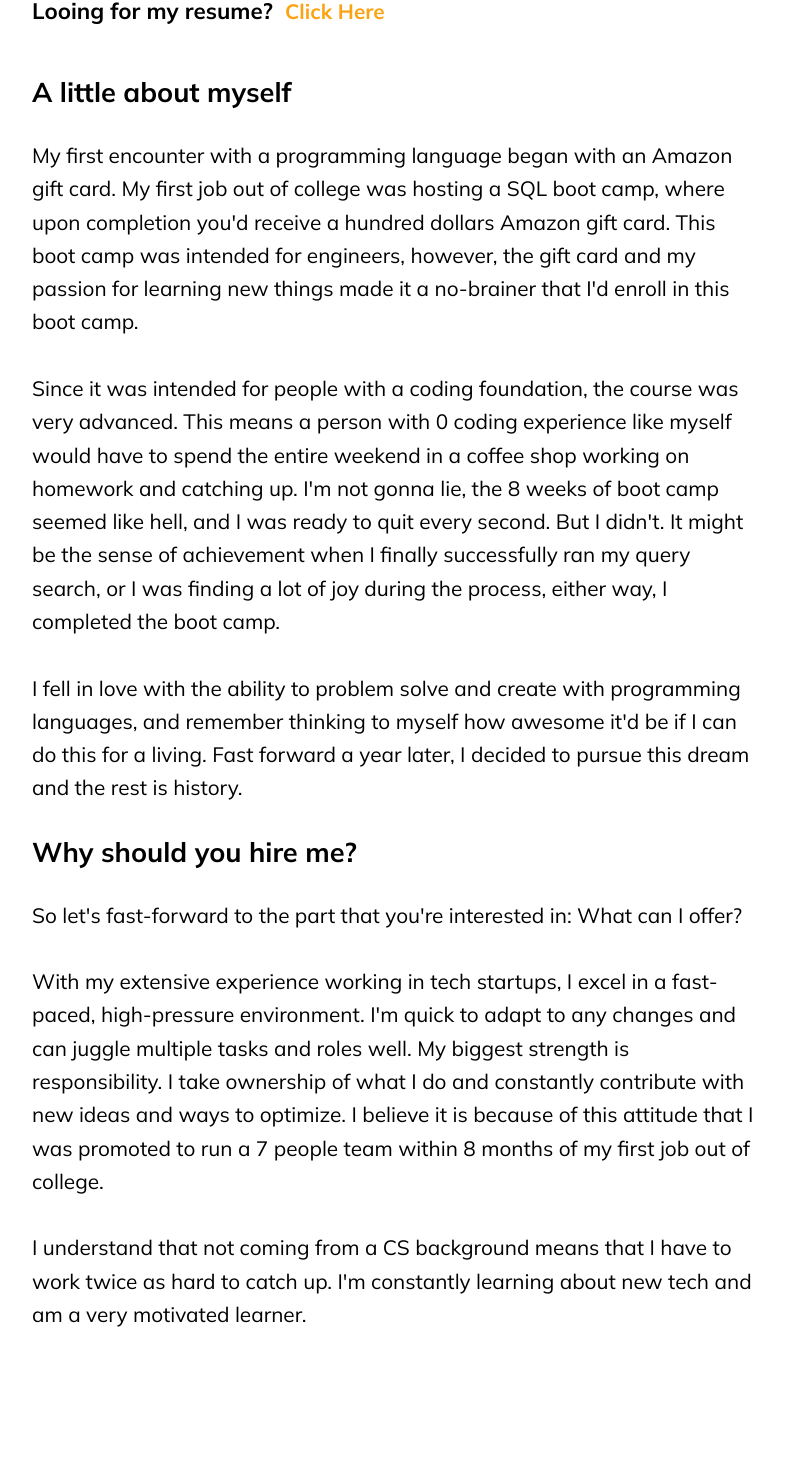
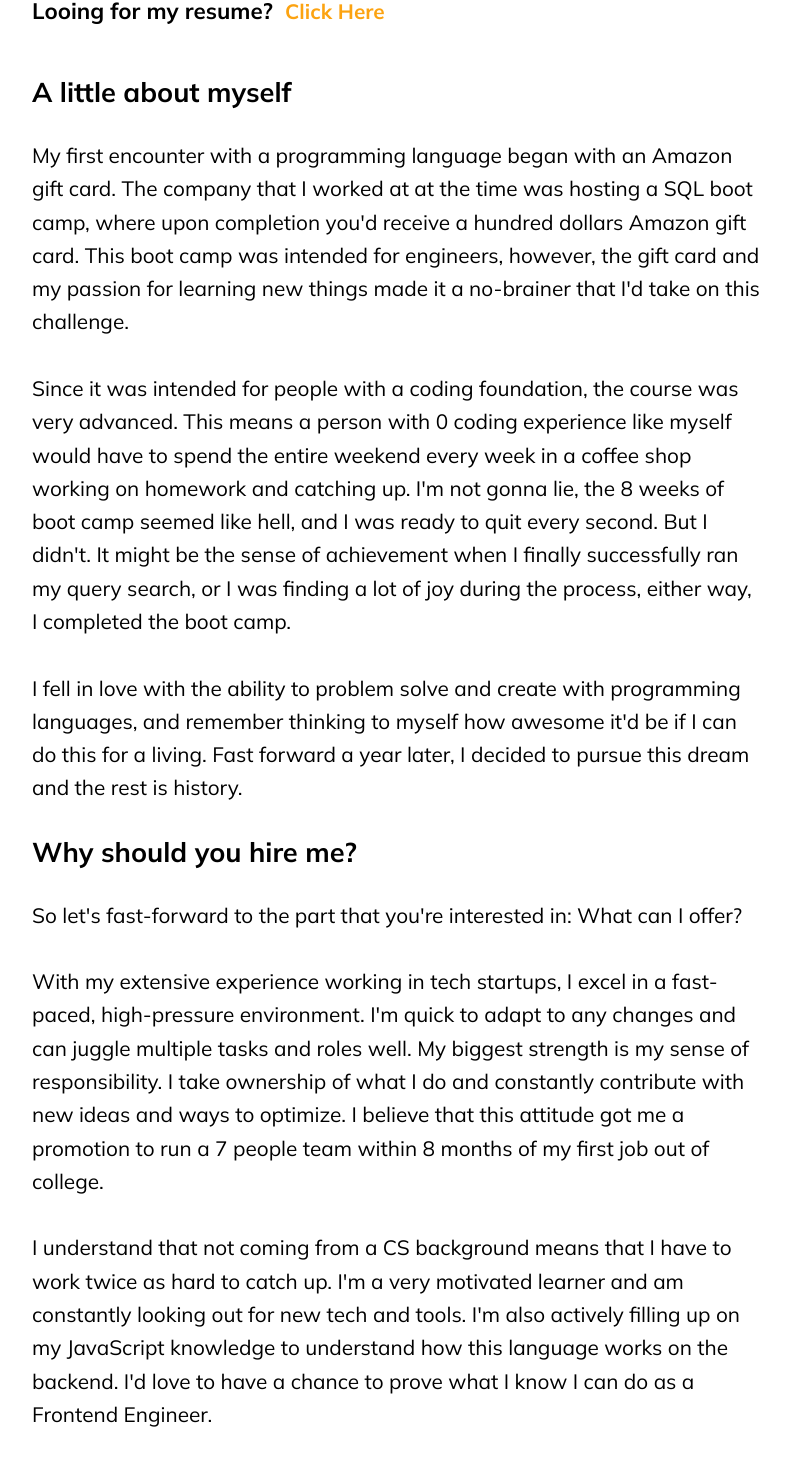
Before and after one commit to VinceLee9527/portfolio-vue, a Vue app: page /about in a window 1280 px wide. Shown: the part 174-1644 px from the top of the page, without its empty margins (244-1034 px from the left). Built offline with nearby package versions, Linux system fonts and the light colour scheme.

Commit message:
about revision

```diff
--- a/src/views/About.vue
+++ b/src/views/About.vue
@@ -62,6 +62,7 @@
       <div>
         <a
           href="https://drive.google.com/drive/folders/1oq8GaHgzyX151m5ExcPufZdKrT7NIKV2?usp=sharing"
+          target="blank"
           class="resume click"
           >Click Here</a
         >
@@ -71,22 +72,23 @@
       <h4 class="para-header">A little about myself</h4>
       <p class="para first">
         My first encounter with a programming language began with an Amazon gift
-        card. My first job out of college was hosting a SQL boot camp, where
-        upon completion you'd receive a hundred dollars Amazon gift card. This
-        boot camp was intended for engineers, however, the gift card and my
-        passion for learning new things made it a no-brainer that I'd enroll in
-        this boot camp. <br /><br />Since it was intended for people with a
-        coding foundation, the course was very advanced. This means a person
-        with 0 coding experience like myself would have to spend the entire
-        weekend in a coffee shop working on homework and catching up. I'm not
-        gonna lie, the 8 weeks of boot camp seemed like hell, and I was ready to
-        quit every second. But I didn't. It might be the sense of achievement
-        when I finally successfully ran my query search, or I was finding a lot
-        of joy during the process, either way, I completed the boot camp.
-        <br /><br />I fell in love with the ability to problem solve and create
-        with programming languages, and remember thinking to myself how awesome
-        it'd be if I can do this for a living. Fast forward a year later, I
-        decided to pursue this dream and the rest is history.
+        card. The company that I worked at at the time was hosting a SQL boot
+        camp, where upon completion you'd receive a hundred dollars Amazon gift
+        card. This boot camp was intended for engineers, however, the gift card
+        and my passion for learning new things made it a no-brainer that I'd
+        take on this challenge. <br /><br />Since it was intended for people
+        with a coding foundation, the course was very advanced. This means a
+        person with 0 coding experience like myself would have to spend the
+        entire weekend every week in a coffee shop working on homework and
+        catching up. I'm not gonna lie, the 8 weeks of boot camp seemed like
+        hell, and I was ready to quit every second. But I didn't. It might be
+        the sense of achievement when I finally successfully ran my query
+        search, or I was finding a lot of joy during the process, either way, I
+        completed the boot camp. <br /><br />I fell in love with the ability to
+        problem solve and create with programming languages, and remember
+        thinking to myself how awesome it'd be if I can do this for a living.
+        Fast forward a year later, I decided to pursue this dream and the rest
+        is history.
       </p>
       <h4 class="para-header">Why should you hire me?</h4>
       <p class="para second">
@@ -94,13 +96,16 @@
         offer? <br /><br />With my extensive experience working in tech
         startups, I excel in a fast-paced, high-pressure environment. I'm quick
         to adapt to any changes and can juggle multiple tasks and roles well. My
-        biggest strength is responsibility. I take ownership of what I do and
-        constantly contribute with new ideas and ways to optimize. I believe it
-        is because of this attitude that I was promoted to run a 7 people team
+        biggest strength is my sense of responsibility. I take ownership of what
+        I do and constantly contribute with new ideas and ways to optimize. I
+        believe that this attitude got me a promotion to run a 7 people team
         within 8 months of my first job out of college. <br /><br />I understand
         that not coming from a CS background means that I have to work twice as
-        hard to catch up. I'm constantly learning about new tech and am a very
-        motivated learner.
+        hard to catch up. I'm a very motivated learner and am constantly looking
+        out for new tech and tools. I'm also actively filling up on my
+        JavaScript knowledge to understand how this language works on the
+        backend. I'd love to have a chance to prove what I know I can do as a
+        Frontend Engineer.
       </p>
     </div>
   </div>
```
